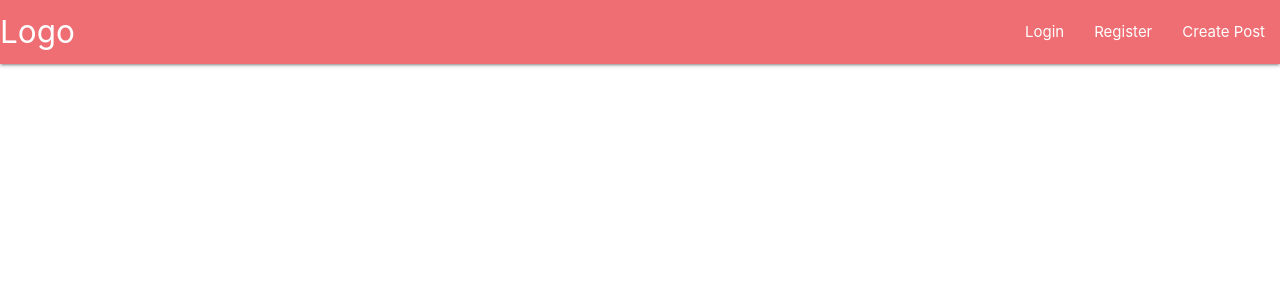
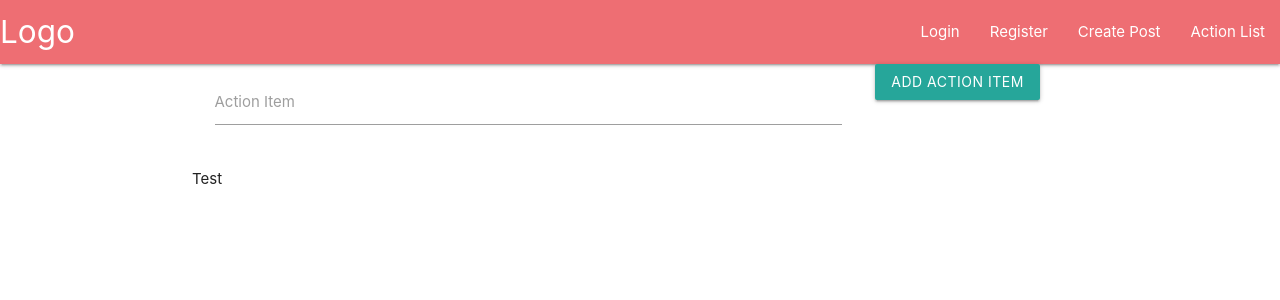
Before and after one commit to JakeGambino1/my-capstone, a React (Create React App) app in the folder client/: page /actionlist in a window 1280 px wide. Shown: the top 300 px of the page. Built offline with nearby package versions, Linux system fonts and the light colour scheme; no server answers; the HTML template or start-up script is replaced by a standard one.

Commit message:
added placeholder for action list content

```diff
--- a/client/src/App.js
+++ b/client/src/App.js
@@ -7,6 +7,7 @@ import Login from './components/auth/Login';
 import Register from './components/auth/Register';
 import WrittenContentContainer from './components/written-content/WrittenContentContainer';
 import CreatePost from './components/posts/CreatePost';
+import ActionList from './components/action-list/ActionList';
 
 const App = () => (
   <Router>
@@ -18,6 +19,7 @@ const App = () => (
           <Route exact path="/register" component={Register} />
           <Route exact path="/login" component={Login} />
           <Route exact path="/createpost" component={CreatePost} />
+          <Route exact path="/actionlist" component={ActionList} />
         </Switch>
         <WrittenContentContainer />
       </section>
--- /dev/null
+++ b/client/src/components/action-list/ActionList.js
@@ -0,0 +1,16 @@
+import React, { Component } from 'react';
+import axios from 'axios';
+import ActionListItem from './ActionListItem';
+
+class ActionList extends Component {
+  render() {
+    return (
+      <div>
+        <ActionListItem />
+        <p>Test</p>
+      </div>
+    );
+  }
+}
+
+export default ActionList;
--- /dev/null
+++ b/client/src/components/action-list/ActionListItem.js
@@ -0,0 +1,47 @@
+import React, { Component } from 'react';
+import axios from 'axios';
+
+class ActionListItem extends Component {
+  constructor(props) {
+    super(props);
+
+    this.state = {
+      title: ''
+    };
+  }
+
+  handleSubmit = e => {
+    e.preventDefault();
+    console.log(e.target.title.value);
+    axios.post('api/action-list/', {
+      title: e.target.title.value
+    });
+  };
+
+  render() {
+    return (
+      <div className="row">
+        <form onSubmit={this.handleSubmit}>
+          <div className="col s9">
+            <div className="input-field col s12">
+              <input
+                name="title"
+                id="title-field"
+                type="text"
+                className="validate"
+              />
+              <label htmlFor="title-field">Action Item</label>
+            </div>
+          </div>
+          <div className="col s3">
+            <button className="btn" type="submit">
+              Add Action Item
+            </button>
+          </div>
+        </form>
+      </div>
+    );
+  }
+}
+
+export default ActionListItem;
--- a/client/src/components/layout/Navbar.js
+++ b/client/src/components/layout/Navbar.js
@@ -18,6 +18,9 @@ const Navbar = () => {
           <li>
             <Link to="/createpost">Create Post</Link>
           </li>
+          <li>
+            <Link to="/actionlist">Action List</Link>
+          </li>
         </ul>
       </div>
     </nav>
--- a/client/src/components/written-content/WrittenContent.js
+++ b/client/src/components/written-content/WrittenContent.js
@@ -11,7 +11,7 @@ class WrittenContent extends Component {
         <div className="written-content-content">
           <p>{content.content}</p>
         </div>
-        <button>Like</button>
+        <button className="btn">Like</button>
       </article>
     ));
   }
```
Also changed, not shown: 1 other file (tests, documents, lock files or other folders).
